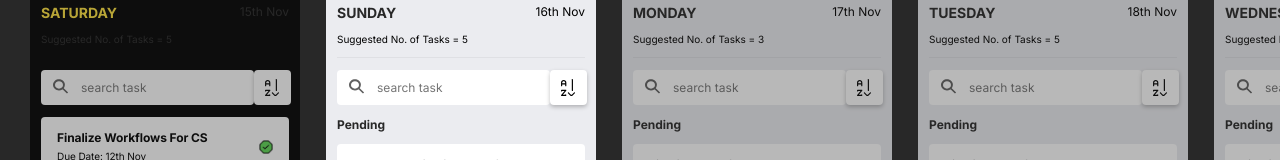
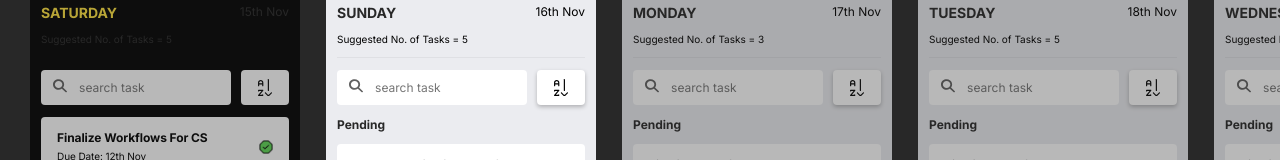
Before and after one commit to Asif-newaz/deliveryHobe-task, a website: page index.html in a window 1280 px wide. Shown: the part 180-340 px from the top of the page. Drawn offline with Linux system fonts and the light colour scheme.

Commit message:
fix search issues

```diff
--- a/sass/_components.scss
+++ b/sass/_components.scss
@@ -73,23 +73,23 @@
     &__search-box {
         display: flex;
         justify-content: space-between;
-        // align-items: center;
     }
 
     &__search {
-        flex: 0 0 82%;
+        width: 80%;
 
         display: flex;
+        justify-content: space-between;
+        align-items: center;
 
         border-radius: 4px;
         background-color: $color-white;
 
         &-input {
+            width: 80%;
             font-family: inherit;
             font-size: 1.2rem;
             font-weight: 400;
-            // opacity: 0.4;
-            padding: 0.7rem 0;
             border: none;
 
             background-color: transparent;
@@ -100,13 +100,14 @@
         }
 
         &-button {
+            width: 20%;
+
             border: none;
-            padding: 0.7rem 1.3rem .7rem 1.2rem;
             background-color: transparent;
 
             img {
-                height: 1.5rem;
-                width: 1.5rem;
+                height: 1.4rem;
+                width: 1.4rem;
             }
 
             &:focus {
@@ -116,13 +117,13 @@
     }
 
     &__sort-button {
+        margin-left: 1rem;
+        width: 20%;
         border: none;
         border-radius: 4px;
         padding: .9rem 1px;
         box-shadow: 0 2px 4px rgba($color-black, .25);
         background-color: $color-white;
-
-        flex: 0 0 15%;
 
         display: flex;
         justify-content: center;
```
Also changed, not shown: css/style.css.
